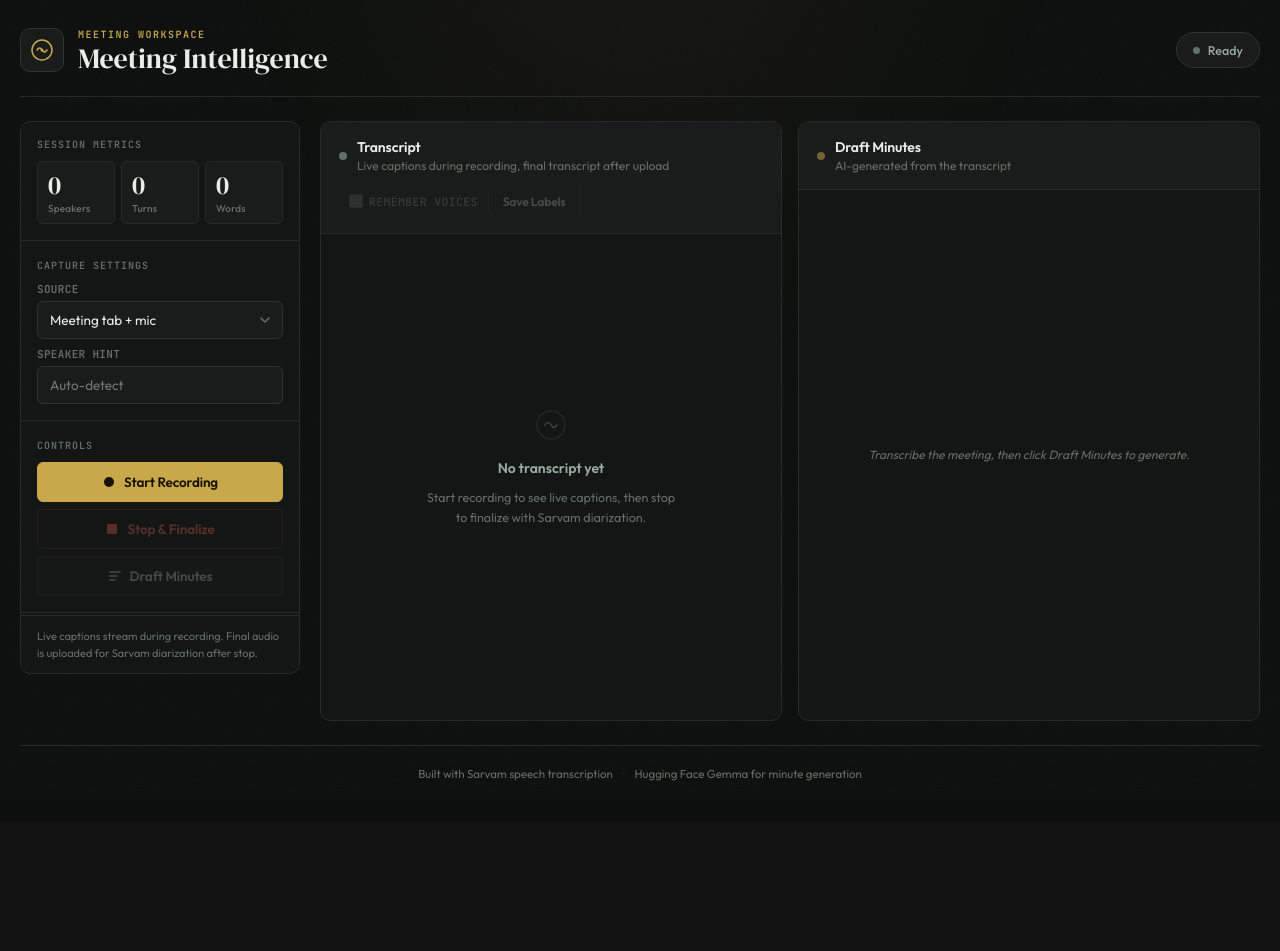
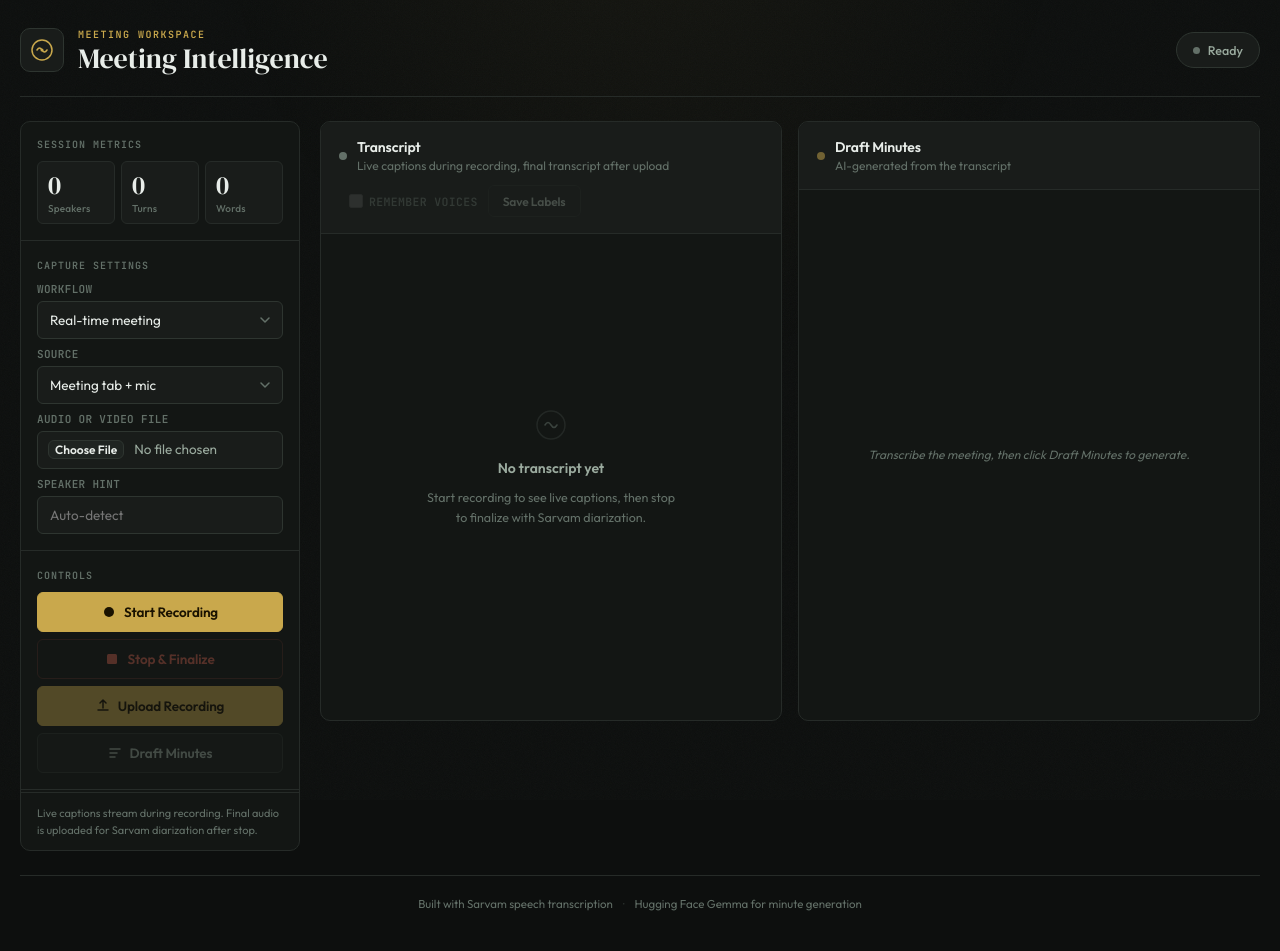
Before and after one commit to AvisharSharan/baat-cheet, a FastAPI app: page / in a window 1280 px wide. Before the commit the page ends 781 px from the top, so only its background shows below. Run offline with FastAPI, Linux system fonts and the light colour scheme; some libraries are stand-ins or nearby versions.

Commit message:
Add workflow mode selection and file upload for recorded meetings

```diff
--- a/app/static/app.js
+++ b/app/static/app.js
@@ -13,7 +13,12 @@ let cleanupOverlayActive = false;
 let cleanupGlow = null;
 const liveSampleRate = 16000;
 
+const workflowMode = document.querySelector("#workflowMode");
 const captureMode = document.querySelector("#captureMode");
+const realtimeSettings = document.querySelectorAll(".realtime-setting");
+const recordedSettings = document.querySelectorAll(".recorded-setting");
+const recordedFile = document.querySelector("#recordedFile");
+const uploadRecordedBtn = document.querySelector("#uploadRecordedBtn");
 const speakerCount = document.querySelector("#speakerCount");
 const startBtn = document.querySelector("#startBtn");
 const stopBtn = document.querySelector("#stopBtn");
@@ -31,11 +36,16 @@ const wordMetric = document.querySelector("#wordMetric");
 const playbackSection = document.querySelector("#playbackSection");
 const recordingPlayback = document.querySelector("#recordingPlayback");
 const downloadRecordingLink = document.querySelector("#downloadRecordingLink");
+const workflowHint = document.querySelector("#workflowHint");
 
+workflowMode.addEventListener("change", updateWorkflowMode);
+recordedFile.addEventListener("change", updateWorkflowMode);
 startBtn.addEventListener("click", startRecording);
 stopBtn.addEventListener("click", stopRecording);
+uploadRecordedBtn.addEventListener("click", uploadRecordedFile);
 momBtn.addEventListener("click", generateMom);
 saveSpeakersBtn.addEventListener("click", saveSpeakers);
+updateWorkflowMode();
 
 async function startRecording() {
   try {
@@ -55,6 +65,7 @@ async function startRecording() {
     await startLiveTranscription(stream);
     recorder.start();
     setStatus("Recording");
+    workflowMode.disabled = true;
     captureMode.disabled = true;
     speakerCount.disabled = true;
     startBtn.disabled = true;
@@ -63,9 +74,7 @@ async function startRecording() {
   } catch (error) {
     stopActiveCapture();
     setStatus(error.message || "Could not start recording");
-    captureMode.disabled = false;
-    speakerCount.disabled = false;
-    startBtn.disabled = false;
+    updateWorkflowMode();
     stopBtn.disabled = true;
   }
 }
@@ -74,6 +83,7 @@ function stopRecording() {
   if (recorder && recorder.state !== "inactive") {
     recorder.stop();
     setStatus("Uploading audio");
+    workflowMode.disabled = true;
     stopBtn.disabled = true;
   }
 }
@@ -145,25 +155,40 @@ function stopLiveTranscription() {
 async function uploadRecording() {
   const mimeType = recorder && recorder.mimeType ? recorder.mimeType : "audio/webm";
   const blob = new Blob(chunks, { type: mimeType });
-  captureMode.disabled = false;
-  speakerCount.disabled = false;
+  updateWorkflowMode();
   if (!blob.size) {
     setStatus("No audio was recorded");
     startBtn.disabled = false;
     return;
   }
 
+  await uploadMeetingFile(blob, recordingFilename(mimeType));
+}
+
+async function uploadRecordedFile() {
+  const file = recordedFile.files[0];
+  if (!file) {
+    setStatus("Choose a recorded audio or video file");
+    return;
+  }
+  resetSessionOutput();
+  await uploadMeetingFile(file, file.name || "recorded-meeting");
+}
+
+async function uploadMeetingFile(file, filename) {
   const form = new FormData();
-  form.append("audio", blob, recordingFilename(mimeType));
+  form.append("audio", file, filename);
   const expectedSpeakers = Number(speakerCount.value);
   if (Number.isInteger(expectedSpeakers) && expectedSpeakers >= 1 && expectedSpeakers <= 10) {
     form.append("num_speakers", String(expectedSpeakers));
   }
 
+  setStatus("Uploading recording");
+  setUploadBusy(true);
   const response = await fetch("/api/meetings/audio", { method: "POST", body: form });
   if (!response.ok) {
     setStatus("Upload failed");
-    startBtn.disabled = false;
+    setUploadBusy(false);
     return;
   }
 
@@ -216,9 +241,8 @@ function renderState(data) {
 }
 
 function updateControls(data, finalTranscript) {
-  startBtn.disabled = data.status === "transcribing" || data.status === "generating";
-  captureMode.disabled = startBtn.disabled;
-  speakerCount.disabled = startBtn.disabled;
+  const busy = data.status === "transcribing" || data.status === "generating";
+  setUploadBusy(busy);
   momBtn.disabled = !finalTranscript.length || data.status === "transcribing" || data.status === "generating";
   saveSpeakersBtn.disabled = !finalTranscript.length;
   rememberVoices.disabled = !finalTranscript.length || !data.voiceprints_ready;
@@ -331,6 +355,40 @@ function resetSessionOutput() {
   momOutput.className = "mom mom-empty";
   momOutput.textContent = "Finalize the transcript, then click Draft Minutes to generate.";
   renderTranscript([], {});
+  updateWorkflowMode();
+}
+
+function updateWorkflowMode() {
+  const recorded = workflowMode.value === "recorded";
+  const recording = recorder && recorder.state === "recording";
+  realtimeSettings.forEach((element) => {
+    element.hidden = recorded;
+  });
+  recordedSettings.forEach((element) => {
+    element.hidden = !recorded;
+  });
+  startBtn.hidden = recorded;
+  stopBtn.hidden = recorded;
+  uploadRecordedBtn.hidden = !recorded;
+  workflowMode.disabled = Boolean(recording);
+  captureMode.disabled = recorded || Boolean(recording);
+  speakerCount.disabled = Boolean(recording);
+  startBtn.disabled = recorded || Boolean(recording);
+  uploadRecordedBtn.disabled = !recorded || !recordedFile.files.length;
+  recordedFile.disabled = false;
+  workflowHint.textContent = recorded
+    ? "Upload a finished audio or video recording for batch transcription, speaker labels, and voice matching."
+    : "Live captions stream during recording. Final audio is uploaded for Sarvam diarization after stop.";
+}
+
+function setUploadBusy(busy) {
+  const recorded = workflowMode.value === "recorded";
+  workflowMode.disabled = busy || (recorder && recorder.state === "recording");
+  captureMode.disabled = busy || recorded;
+  speakerCount.disabled = busy;
+  startBtn.disabled = busy || recorded;
+  uploadRecordedBtn.disabled = busy || !recorded || !recordedFile.files.length;
+  recordedFile.disabled = busy;
 }
 
 function mountCleanupGlow() {
--- a/app/static/index.html
+++ b/app/static/index.html
@@ -62,6 +62,16 @@
             <p class="block-label">Capture Settings</p>
             <div class="field-stack">
               <div class="field-group">
+                <label class="field-label" for="workflowMode">Workflow</label>
+                <div class="select-wrap">
+                  <select id="workflowMode" aria-label="Meeting workflow">
+                    <option value="realtime">Real-time meeting</option>
+                    <option value="recorded">Recorded media</option>
+                  </select>
+                  <svg class="select-arrow" width="12" height="12" viewBox="0 0 12 12"><path d="M2 4l4 4 4-4" stroke="currentColor" stroke-width="1.5" fill="none" stroke-linecap="round" stroke-linejoin="round"/></svg>
+                </div>
+              </div>
+              <div class="field-group realtime-setting">
                 <label class="field-label" for="captureMode">Source</label>
                 <div class="select-wrap">
                   <select id="captureMode" aria-label="Capture source">
@@ -70,6 +80,10 @@
                   </select>
                   <svg class="select-arrow" width="12" height="12" viewBox="0 0 12 12"><path d="M2 4l4 4 4-4" stroke="currentColor" stroke-width="1.5" fill="none" stroke-linecap="round" stroke-linejoin="round"/></svg>
                 </div>
+              </div>
+              <div class="field-group recorded-setting" hidden>
+                <label class="field-label" for="recordedFile">Audio or video file</label>
+                <input id="recordedFile" type="file" accept="audio/*,video/*,.webm,.m4a,.mp3,.mp4,.wav,.ogg,.mov,.mkv" />
               </div>
               <div class="field-group">
                 <label class="field-label" for="speakerCount">Speaker hint</label>
@@ -93,6 +107,12 @@
                 </span>
                 Stop & Finalize
               </button>
+              <button id="uploadRecordedBtn" class="btn btn-primary recorded-setting" type="button" hidden disabled>
+                <span class="btn-icon">
+                  <svg width="14" height="14" viewBox="0 0 14 14"><path d="M7 1v8M4 4l3-3 3 3M2 11h10" stroke="currentColor" stroke-width="1.5" fill="none" stroke-linecap="round" stroke-linejoin="round"/></svg>
+                </span>
+                Upload Recording
+              </button>
               <button id="momBtn" class="btn btn-secondary" type="button" disabled>
                 <span class="btn-icon">
                   <svg width="14" height="14" viewBox="0 0 14 14"><path d="M2 3h10M2 7h7M2 11h5" stroke="currentColor" stroke-width="1.5" stroke-linecap="round"/></svg>
@@ -111,7 +131,7 @@
             </a>
           </div>
 
-          <p class="sidebar-hint">Live captions stream during recording. Final audio is uploaded for Sarvam diarization after stop.</p>
+          <p class="sidebar-hint" id="workflowHint">Live captions stream during recording. Final audio is uploaded for Sarvam diarization after stop.</p>
         </aside>
 
         <section class="content-area">
--- a/app/static/styles.css
+++ b/app/static/styles.css
@@ -280,7 +280,7 @@ body[data-recording-state="recording"] #transcriptDot {
   pointer-events: none;
 }
 
-select, input[type="number"] {
+select, input[type="number"], input[type="file"] {
   width: 100%;
   height: 38px;
   border: 1px solid var(--border-2);
@@ -297,6 +297,24 @@ select, input[type="number"] {
 }
 
 input[type="number"] { padding: 0 12px; }
+
+input[type="file"] {
+  padding: 8px 10px;
+  color: var(--text-2);
+  cursor: pointer;
+}
+
+input[type="file"]::file-selector-button {
+  margin-right: 10px;
+  border: 1px solid var(--border-2);
+  border-radius: var(--radius-sm);
+  background: var(--bg-4);
+  color: var(--text);
+  font-family: var(--font-sans);
+  font-size: 12px;
+  font-weight: 600;
+  cursor: pointer;
+}
 
 select:focus, input:focus { border-color: var(--gold); }
 
```
Also changed, not shown: README.md.
